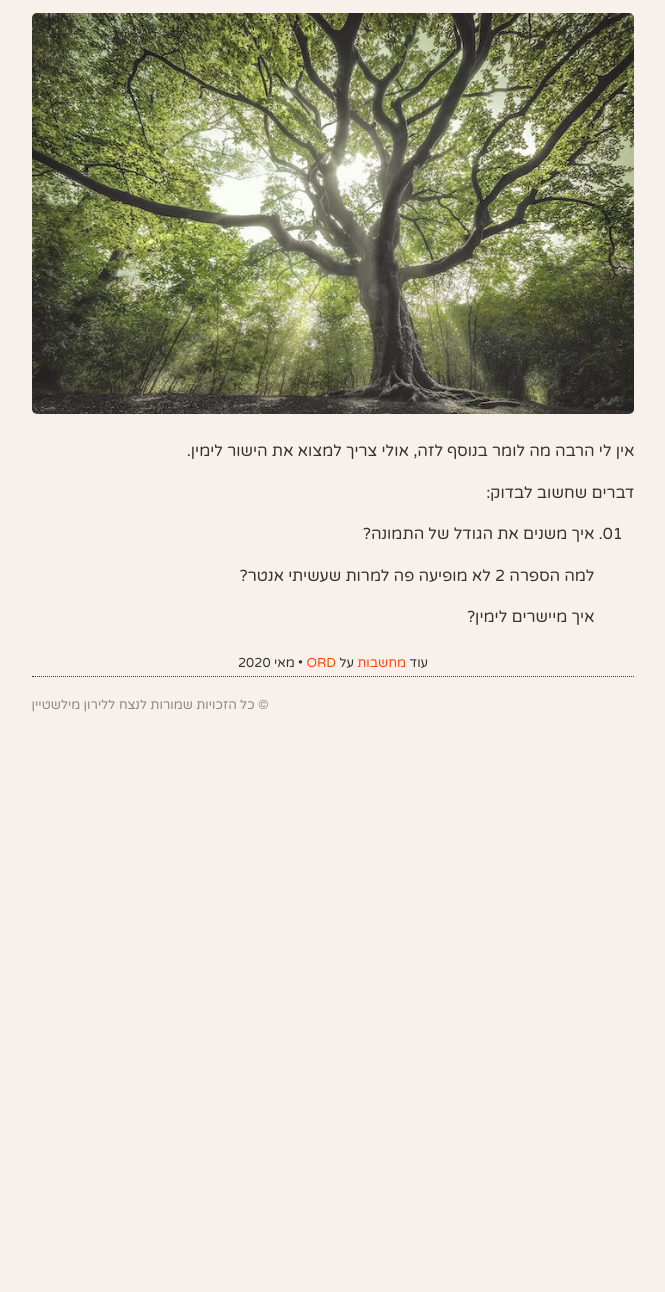
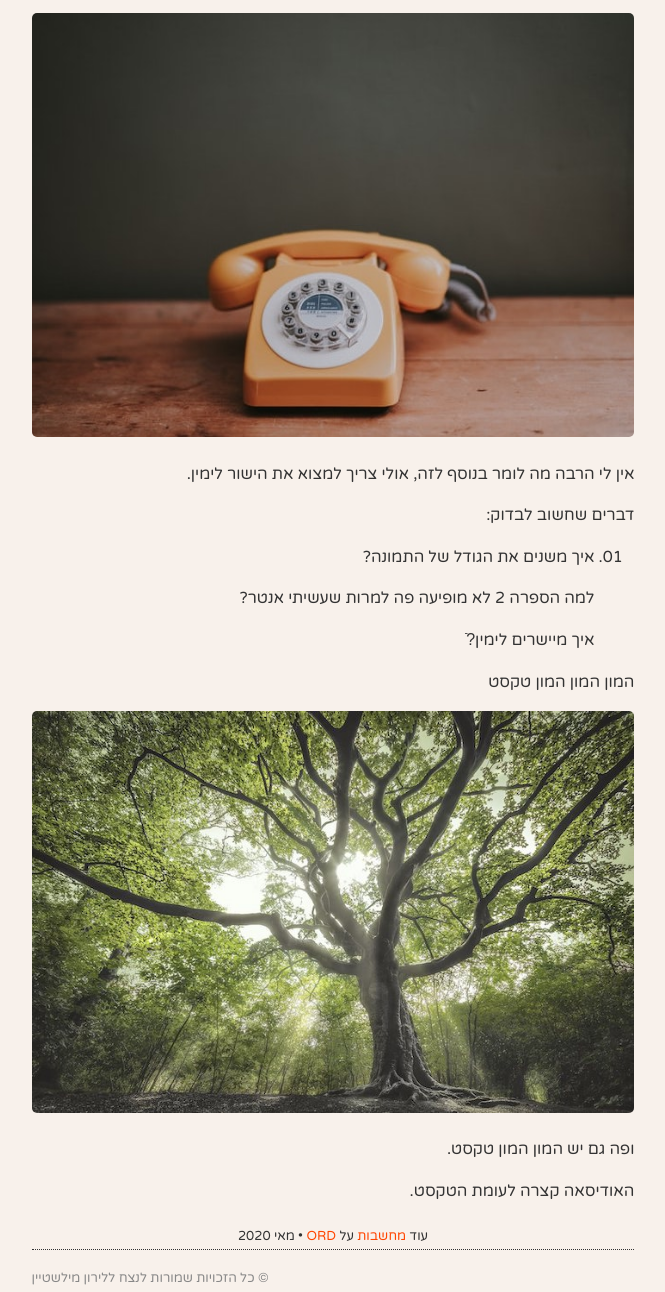
Before and after one commit to ironnysh/11ty-test, an Eleventy site: page src/thoughts/mondayblues.md in a window 1280 px wide. Shown: the part 385-1677 px from the top of the page, without its empty margins (307-972 px from the left). Before the commit the page ends 1104 px from the top, so only its background shows below. Built offline with nearby package versions, Linux system fonts and the light colour scheme; Eleventy itself is replaced by a stand-in of ours; files that its build step writes are made by us from their sources; what jsdom would draw is missing.

Commit message:
Update Thought “mondayblues”

```diff
--- a/src/thoughts/mondayblues.md
+++ b/src/thoughts/mondayblues.md
@@ -10,7 +10,7 @@ draft: true
 ---
 היום יום שני. עוד יום בשבוע, אבל היום יצאנו לסיבוב מסביב לבלוק, ממש כמו [הילדים החדשים](https://en.wikipedia.org/wiki/New_Kids_on_the_Block) מהבלוק, בלי ילדים, רק עם כלב. אי אפשר לומר שקרה משהו מרגש בסיבוב, הלכנו מה שמכונה step by step אבל שמנו לב שלעצים ברחוב ששכחתי את שמו יש עכשיו שמות ותאריך נטיעה.
 
-![תמונה של עץ](/assets/images/uploads/tree.jpg "עץ אירופי של השנה")
+![תמונה של עץ לא](/assets/images/uploads/contact.jpg "עץ אירופי של השנה טעות ")
 
 אין לי הרבה מה לומר בנוסף לזה, אולי צריך למצוא את הישור לימין.
 
@@ -20,4 +20,22 @@ draft: true
 
    למה הספרה 2 לא מופיעה פה למרות שעשיתי אנטר?
 
-   איך מיישרים לימין?
+   איך מיישרים לימין?ֿ
+
+המון המון המון טקסט
+
+
+
+
+
+
+
+
+
+![עץ](/assets/images/uploads/tree.jpg "עצי")
+
+ופה גם יש המון המון טקסט.
+
+
+
+האודיסאה קצרה לעומת הטקסט.
```
